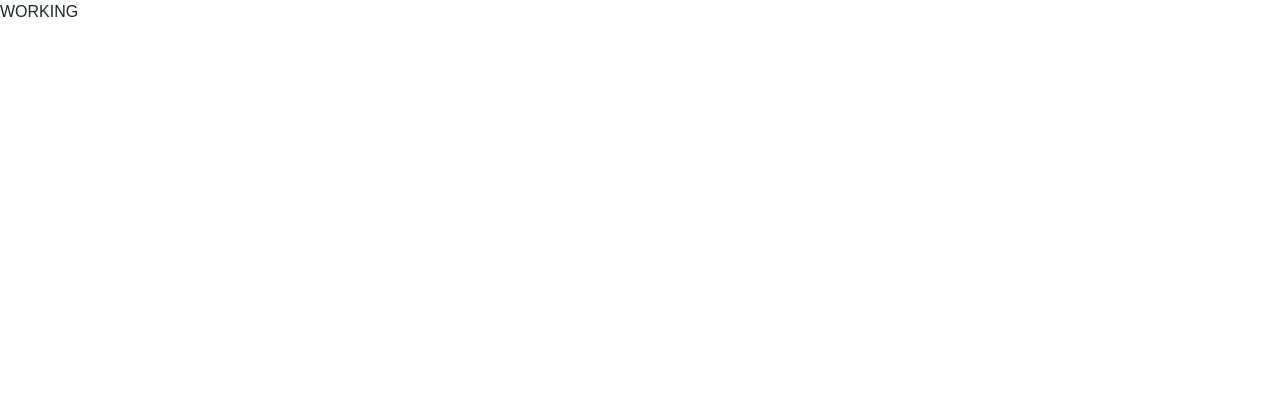
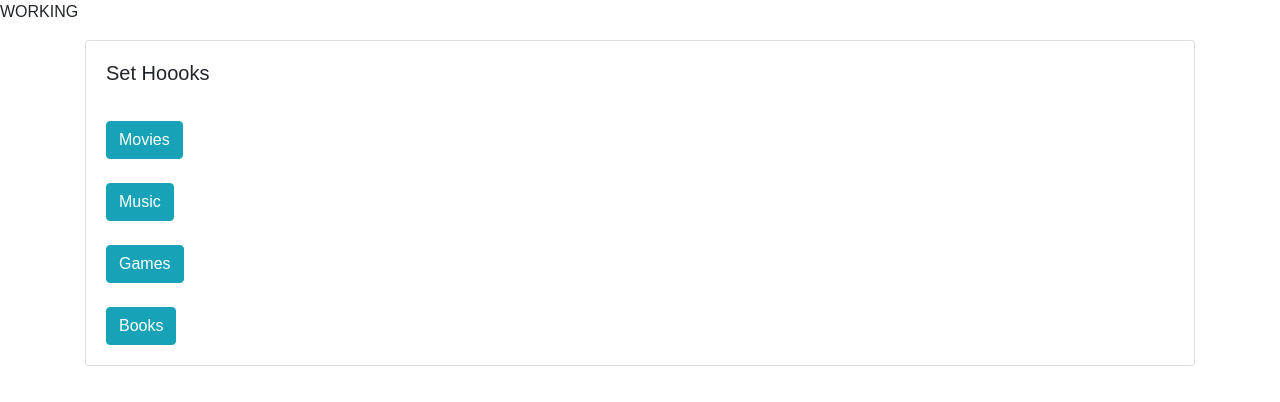
Before and after one commit to Team-Chocolate-Chip-Cookies/Hoooked, a React (Create React App) app in the folder client/: page / in a window 1280 px wide. Shown: the top 402 px of the page. Built offline with nearby package versions, Linux system fonts and the light colour scheme.

Commit message:
basic elements

```diff
--- a/client/src/App.js
+++ b/client/src/App.js
@@ -1,12 +1,14 @@
 import React, { Component } from 'react';
-
+import SetHook from './components/SetHook'
 import './App.css';
 
 class App extends Component {
   render() {
     return (
-
+    <div>
      <p>WORKING</p>
+     <SetHook/>
+     </div>
     );
   }
 }
--- /dev/null
+++ b/client/src/components/SetHook/SetHook.js
@@ -0,0 +1,32 @@
+import React from "react";
+import "./SetHook.css";
+
+
+const SetHook = (props) => (
+    <div className="container">
+
+        <div class="card">
+            <div class="card-body">
+                <h5 class="card-title">Set Hoooks</h5>
+                <br/>
+                <button type="button" class="btn btn-info">Movies</button>
+                <br/>
+                <br/>
+                <button type="button" class="btn btn-info">Music</button>
+                <br/>
+                <br/>
+                <button type="button" class="btn btn-info">Games</button>
+                <br/>
+                <br/>
+                <button type="button" class="btn btn-info">Books</button>
+                <br/>
+            </div>
+        </div>
+
+
+
+
+    </div>
+);
+
+export default SetHook;
--- /dev/null
+++ b/client/src/components/SetHook/index.js
@@ -0,0 +1 @@
+export { default } from "./SetHook";
```
Also changed, not shown: client/src/components/SetHook/SetHook.css (added).
